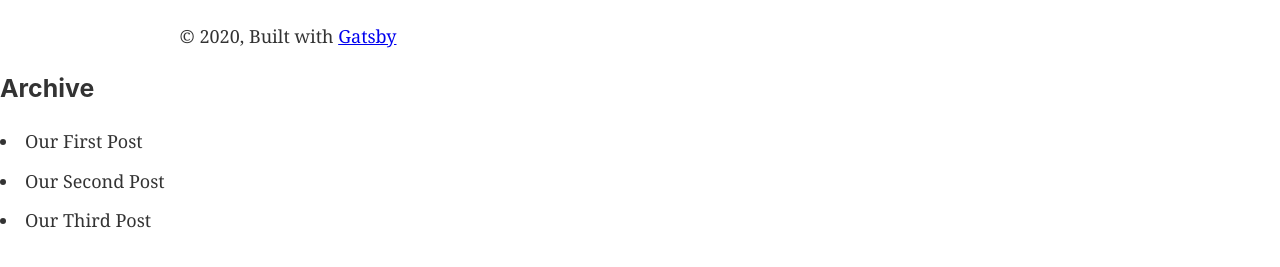
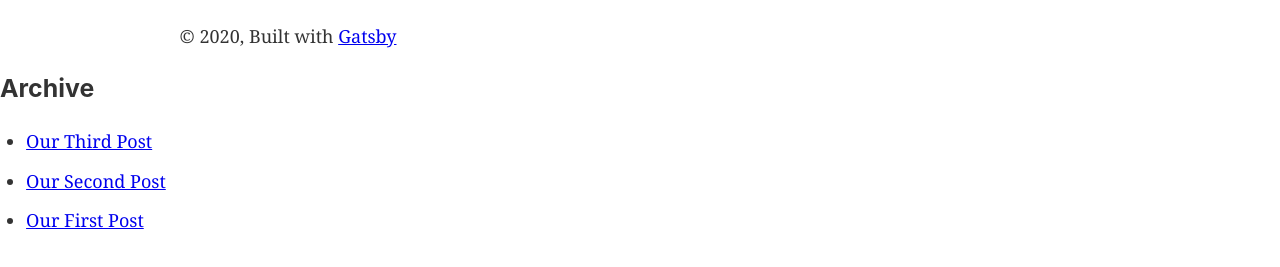
Before and after one commit to androidengel/proGatsby2, a Gatsby site: page /about in a window 1280 px wide. Shown: the part 313-580 px from the top of the page. Built offline with nearby package versions, Linux system fonts and the light colour scheme; Gatsby itself is replaced by a stand-in of ours.

Commit message:
adding filtering to query

```diff
--- a/src/components/archive.js
+++ b/src/components/archive.js
@@ -1,11 +1,12 @@
 import React from 'react'
-import { StaticQuery, graphql } from 'gatsby'
+import { StaticQuery, graphql, Link } from 'gatsby'
 
-const Archive = () => (
-  <StaticQuery
-    query={graphql`
+const POST_ARCHIVE_QUERY = graphql`
 query BlogPostArchive {
-        allMarkdownRemark {
+  allMarkdownRemark(limit:5, sort:{
+    order:DESC,
+    fields:[frontmatter___date]
+  }) {
     edges {
       node {
         frontmatter {
@@ -16,16 +17,24 @@ const Archive = () => (
     }
   }
 }
-    `}
+`
+
+const Archive = () => (
+  <StaticQuery
+    query={POST_ARCHIVE_QUERY}
     render={({allMarkdownRemark}) => (
       <>
         <aside>
           <h3>Archive</h3>
+          <ul>
             {allMarkdownRemark.edges.map(edge => (
-            <li>
+              <li key={edge.node.frontmatter.slug}>
+                <Link to={`/posts${edge.node.frontmatter.slug}`}>
                   {edge.node.frontmatter.title}
+                </Link>
               </li>
             ))}
+          </ul>
         </aside>
       </>
     )}
```
Lines whose indentation alone changed are shown as unchanged.
